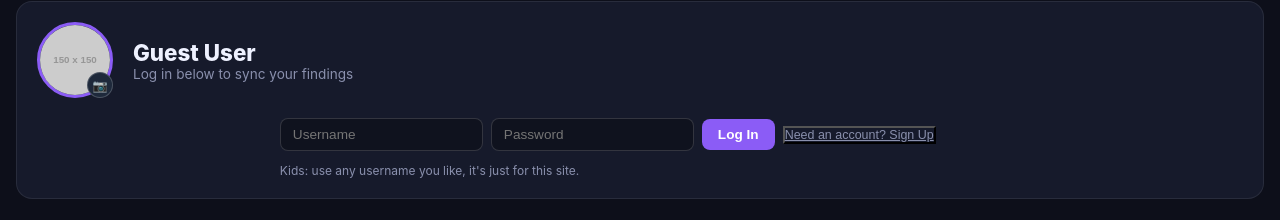
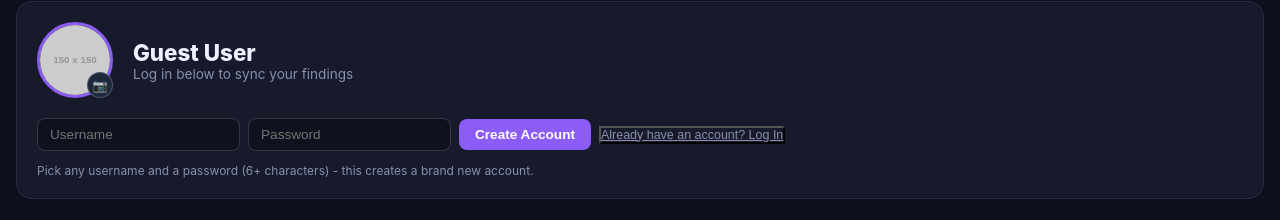
Before and after one commit to nachyodaddy/fnsprites, a plain HTML site: page index.html in a window 1280 px wide. Both pictures are taken after a click on the button "Need an account? Sign Up". Shown: the part 360-580 px from the top of the page. Drawn offline with nearby package versions, Linux system fonts and the light colour scheme; no server answers; placeholder pictures from the web are drawn by us.

Commit message:
Make auth form a proper Log In / Sign Up toggle instead of two actions sharing one form

```diff
--- a/index.html
+++ b/index.html
@@ -295,9 +295,9 @@
       <div class="auth-box" id="authBox">
         <input type="text" id="loginUsername" placeholder="Username" class="input-field" />
         <input type="password" id="loginPassword" placeholder="Password" class="input-field" />
-        <button class="btn btn-primary" onclick="login()">Log In</button>
-        <button class="btn-link" onclick="signUp()">Need an account? Sign Up</button>
-        <div class="auth-mode-note">Kids: use any username you like, it's just for this site.</div>
+        <button class="btn btn-primary" id="authSubmitBtn" onclick="handleAuthSubmit()">Log In</button>
+        <button class="btn-link" id="authToggleLink" onclick="toggleAuthMode()">Need an account? Sign Up</button>
+        <div class="auth-mode-note" id="authModeNote">Kids: use any username you like, it's just for this site.</div>
       </div>
     </div>
 
@@ -371,8 +371,36 @@
     }, 5000);
 
     // ===================== AUTH =====================
+    let authMode = 'login'; // 'login' or 'signup'
+
     function usernameToEmail(username) {
       return username.trim().toLowerCase() + '@fnsprites.local';
+    }
+
+    function toggleAuthMode() {
+      authMode = authMode === 'login' ? 'signup' : 'login';
+      const submitBtn = document.getElementById('authSubmitBtn');
+      const toggleLink = document.getElementById('authToggleLink');
+      const note = document.getElementById('authModeNote');
+
+      if (authMode === 'signup') {
+        submitBtn.innerText = 'Create Account';
+        toggleLink.innerText = 'Already have an account? Log In';
+        note.innerText = "Pick any username and a password (6+ characters) - this creates a brand new account.";
+      } else {
+        submitBtn.innerText = 'Log In';
+        toggleLink.innerText = "Need an account? Sign Up";
+        note.innerText = "Kids: use any username you like, it's just for this site.";
+      }
+    }
+
+    // Single entry point - the button always does whatever mode we're currently in.
+    async function handleAuthSubmit() {
+      if (authMode === 'signup') {
+        await signUp();
+      } else {
+        await login();
+      }
     }
 
     async function signUp() {
```
